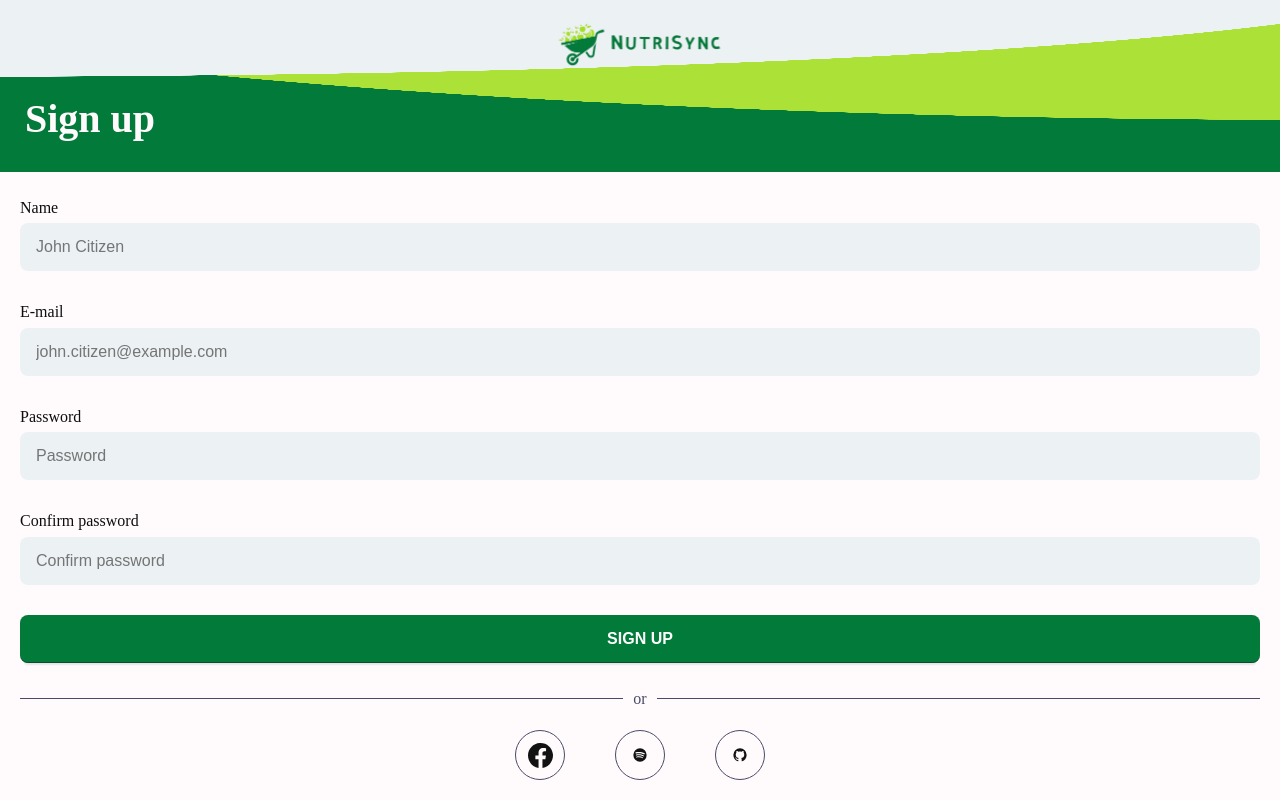
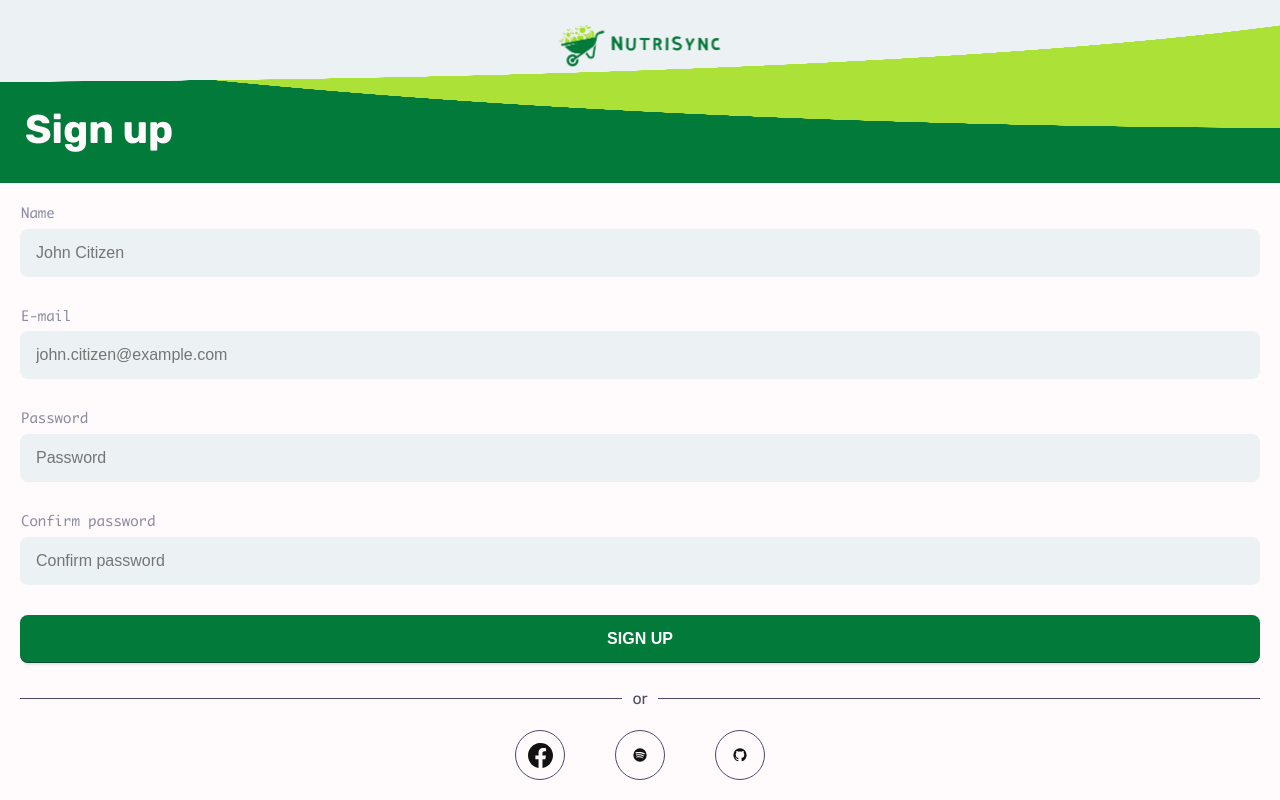
Before and after one commit to nutrisync-wsei/NutriSync, a Next.js app in the folder frontend/: page /signup in a window 1280 px wide. Built offline with nearby package versions, Linux system fonts and the light colour scheme; no server answers.

Commit message:
fix: fonts and some small ui tweaks

```diff
--- a/frontend/src/ui/components/FormLabel.tsx
+++ b/frontend/src/ui/components/FormLabel.tsx
@@ -1,4 +1,6 @@
 import styled from "styled-components";
+import Text from "@/components/Text";
+import fonts from "../typography";
 
 interface FormLabelProps {
   label: string;
@@ -6,14 +8,21 @@ interface FormLabelProps {
 }
 
 const FormLabel = ({ label, htmlFor }: FormLabelProps) => {
-  return <Label htmlFor={htmlFor}>{label}</Label>;
+  return (
+    <Label htmlFor={htmlFor}>
+      <LabelText>{label}</LabelText>
+    </Label>
+  );
 };
 
 const Label = styled.label`
   width: 100%;
-  line-height: 22.4px;
-  color: ${({ theme }) => theme.palette.dark};
+  margin-left: 2px;
   margin-bottom: 4px;
 `;
 
+const LabelText = styled(Text.SmallMonaco)`
+  color: ${({ theme }) => theme.palette.subtleText};
+`;
+
 export default FormLabel;
--- a/frontend/src/ui/components/Text.tsx
+++ b/frontend/src/ui/components/Text.tsx
@@ -1,63 +1,90 @@
 "use client";
-import styled from "styled-components";
+import styled, { css } from "styled-components";
 import fonts from "@/ui/typography";
 
+const RubikBlack = css`
+  font-family: ${fonts.RubikBlack.style.fontFamily};
+  font-weight: ${fonts.RubikBlack.style.fontWeight};
+`;
+
+const RubikBold = css`
+  font-family: ${fonts.RubikBold.style.fontFamily};
+  font-weight: ${fonts.RubikBold.style.fontWeight};
+`;
+
+const RubikMedium = css`
+  font-family: ${fonts.RubikMedium.style.fontFamily};
+  font-weight: ${fonts.RubikMedium.style.fontWeight};
+`;
+
+const RubikLight = css`
+  font-family: ${fonts.RubikLight.style.fontFamily};
+  font-weight: ${fonts.RubikLight.style.fontWeight};
+`;
+
 const H1 = styled.h1`
-  font-family: ${fonts.RubikBlack};
+  ${RubikBlack}
   letter-spacing: -2%;
   font-size: 64px;
   line-height: 140%;
 `;
 
 const H2 = styled.h2`
-  font-family: ${fonts.RubikBold};
+  ${RubikBold}
   letter-spacing: -2%;
   font-size: 40px;
 `;
 
 const H3 = styled.h3`
-  font-family: ${fonts.RubikBold};
+  ${RubikBold}
   letter-spacing: -2%;
   font-size: 24px;
 `;
 
 const Subtitle = styled.h4`
-  font-family: ${fonts.RubikMedium};
+  ${RubikMedium}
   font-size: 24px;
 `;
 
 const Body = styled.p`
-  font-family: ${fonts.RubikMedium};
+  ${RubikLight}
   font-size: 16px;
   line-height: 140%;
 `;
 
 const Small = styled.small`
-  font-family: ${fonts.RubikMedium};
+  ${RubikMedium}
   font-size: 14px;
   line-height: 140%;
 `;
 
+const SmallMonaco = styled.small`
+  font-family: ${fonts.Monaco.style.fontFamily};
+  font-size: 14px;
+  line-height: 140%;
+  font-weight: 400;
+`;
+
 const PreTitle = styled.span`
-  font-family: ${fonts.RubikBold};
+  ${RubikBold}
   font-size: 10px;
   letter-spacing: 3%;
 `;
 
 const ButtonText = styled.span`
-  font-family: ${fonts.RubikBold};
+  ${RubikBold}
   font-size: 10px;
   letter-spacing: 3%;
 `;
 
 const LinkText = styled.a`
-  font-family: ${fonts.RubikBold};
+  ${RubikBold}
   font-size: 16px;
   text-decoration: underline;
 `;
 
 const Footer = styled.footer`
-  font-family: ${fonts.RubikMedium};
+  ${RubikMedium}
   font-size: 12px;
   line-height: 140%;
 `;
@@ -69,6 +96,7 @@ const Text = {
   Subtitle,
   Body,
   Small,
+  SmallMonaco,
   PreTitle,
   ButtonText,
   LinkText,
--- a/frontend/src/ui/typography.tsx
+++ b/frontend/src/ui/typography.tsx
@@ -1,4 +1,7 @@
 import { Rubik } from "next/font/google";
+import localFont from "next/font/local";
+
+const Monaco = localFont({ src: "../assets/fonts/Monaco.ttf" });
 
 const RubikBlack = Rubik({
   weight: "900",
@@ -12,10 +15,18 @@ const RubikMedium = Rubik({
   display: "swap",
 });
 
+const RubikLight = Rubik({
+  weight: "400",
+  subsets: ["latin"],
+  display: "swap",
+});
+
 const fonts = {
   RubikBlack,
   RubikBold,
   RubikMedium,
+  RubikLight,
+  Monaco,
 };
 
 export default fonts;
```
Also changed, not shown: frontend/src/ui/screens/onboarding/components/steps/StepActivityLevel.tsx (+6 -3 lines), frontend/src/ui/screens/onboarding/components/steps/StepGender.tsx (+2 -7 lines), frontend/src/ui/screens/onboarding/components/steps/StepGoal.tsx (+3 -7 lines), frontend/src/assets/fonts/Monaco.ttf (added).
